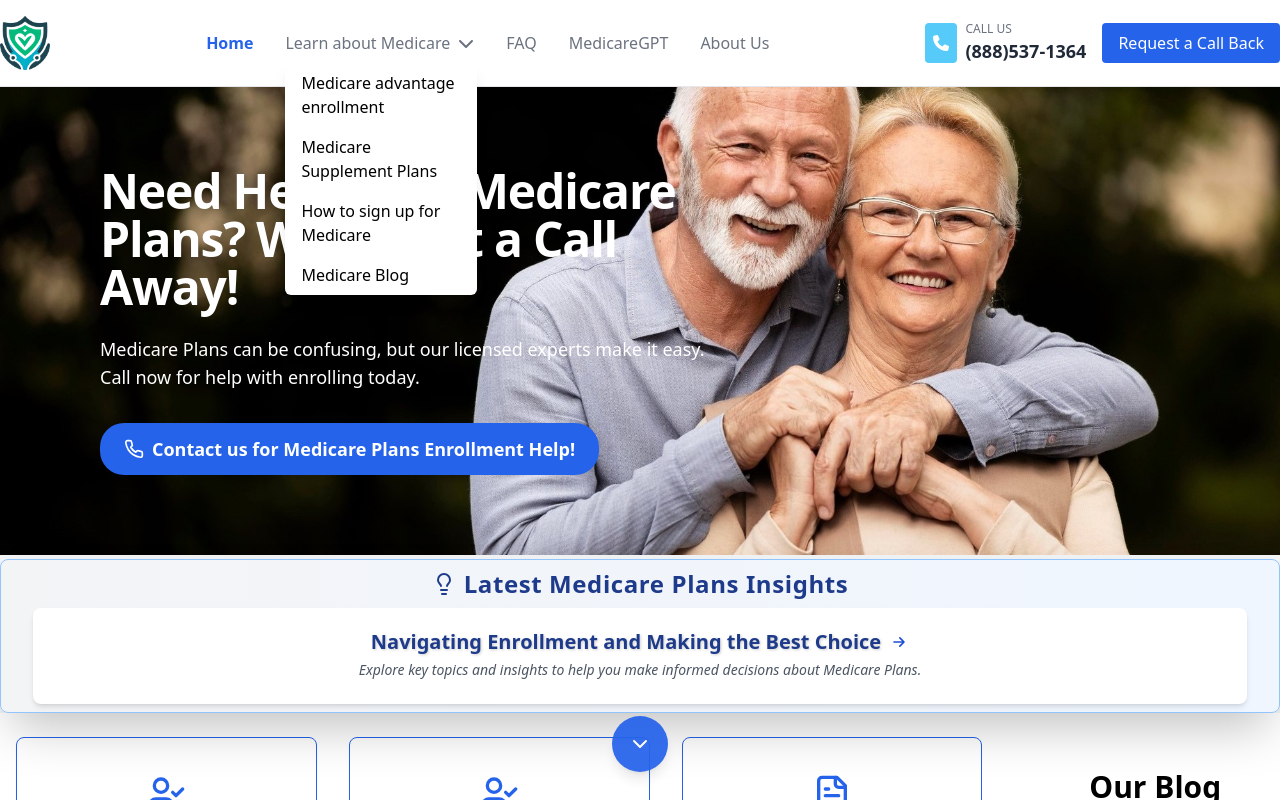
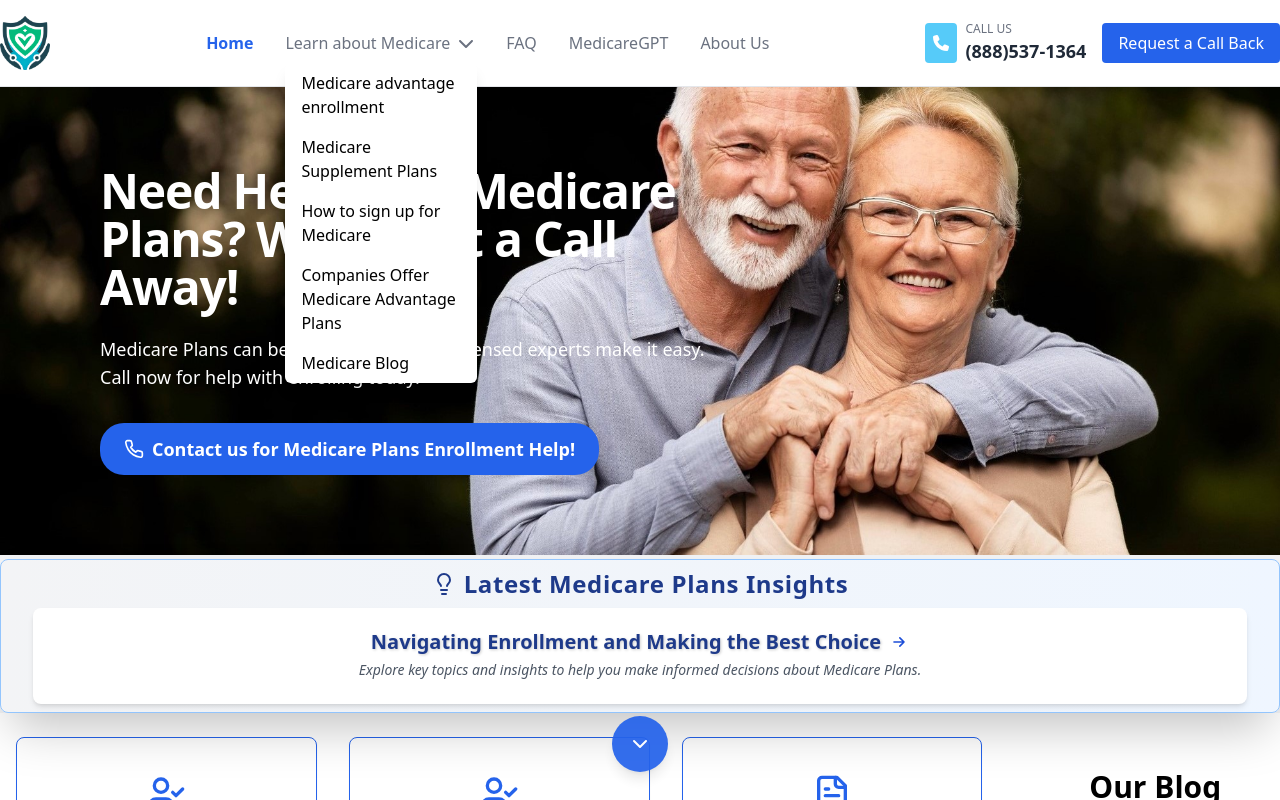
Before and after one commit to tantunholdings/medicare-tantun-web, a Next.js app: page / in a window 1280 px wide. Both pictures are taken after a click on the button "Learn about Medicare". Shown: the top 800 px of the page. Built offline with nearby package versions, Linux system fonts and the light colour scheme; no server answers.

Commit message:
update navbar

```diff
--- a/components/Navbar.js
+++ b/components/Navbar.js
@@ -123,6 +123,7 @@ export default function Navbar() {
                   <Link href="/medicare-advantage-enrollment" className="block px-4 py-2 hover:bg-gray-100" onClick={() => setIsDropdownOpen(false)}>Medicare advantage enrollment</Link>
                   <Link href="/medicare-supplement" className="block px-4 py-2 hover:bg-gray-100" onClick={() => setIsDropdownOpen(false)}>Medicare Supplement Plans</Link>
                   <Link href="/signup" className="block px-4 py-2 hover:bg-gray-100" onClick={() => setIsDropdownOpen(false)}>How to sign up for Medicare</Link>
+                  <Link href="/medicare-advantage-providers" className="block px-4 py-2 hover:bg-gray-100" onClick={() => setIsDropdownOpen(false)}>Companies Offer Medicare Advantage Plans</Link>
                   <Link href="/blog" className="block px-4 py-2 hover:bg-gray-100" onClick={() => setIsDropdownOpen(false)}>Medicare Blog</Link>
 
                 </div>
@@ -265,6 +266,7 @@ export default function Navbar() {
                 <Link href="/medicare-advantage-enrollment" className="block py-2" onClick={toggleMobileMenu}>Medicare advantage enrollment</Link>
                 <Link href="/medicare-supplement" className="block py-2" onClick={toggleMobileMenu}>Medicare Supplement Plans</Link>
                 <Link href="/signup" className="block py-2" onClick={toggleMobileMenu}>How to sign up for Medicare?</Link>
+                <Link href="/medicare-advantage-providers" className="block py-2" onClick={toggleMobileMenu}>Companies Offer Medicare Advantage Plans</Link>
                 <Link href="/blog" className="block py-2" onClick={toggleMobileMenu}>Medicare Blog</Link>
               </div>
             )}
```
